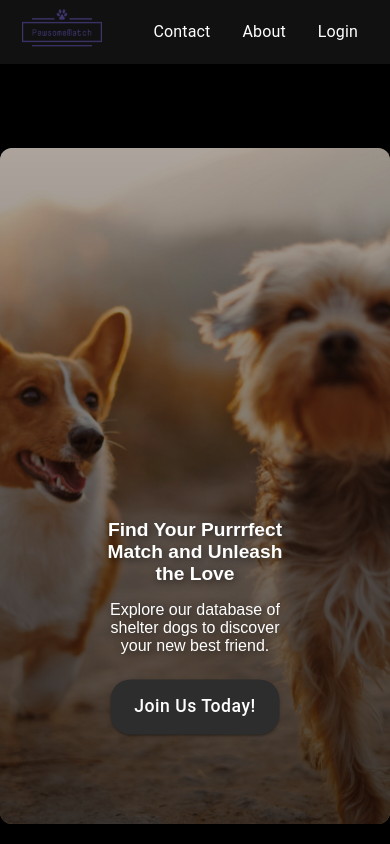
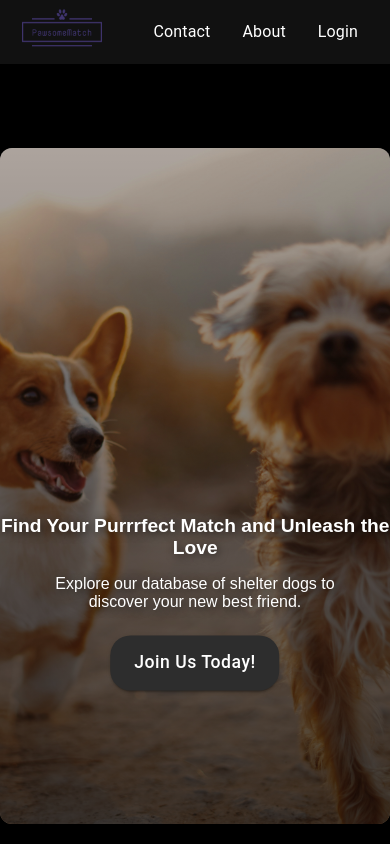
Before and after one commit to Andrew-h13/pawsome, a Next.js app: page / in a window 390 px wide. Shown: the top 844 px of the page. Built offline with nearby package versions, Linux system fonts and the light colour scheme.

Commit message:
Slight responsive(mobile) changes

```diff
--- a/src/layouts/ui/splash.tsx
+++ b/src/layouts/ui/splash.tsx
@@ -86,13 +86,18 @@ export default function Splash() {
           >
             {!isLoggedIn ? (
               <>
-                <h4>Find Your Purrrfect Match and Unleash the Love</h4>
+                <h4
+                  style={{ width: "100vw", transform: "translate(-10%, 0%)" }}
+                >
+                  Find Your Purrrfect Match and Unleash the Love
+                </h4>
                 <Box
                   sx={{
                     marginTop: 2,
                     fontSize: { xs: "1rem", sm: "1.1rem" },
                     fontWeight: "normal",
-                    maxWidth: "100%",
+                    Width: "100vw",
+                    transform: "translate(0%, 0%)",
                   }}
                 >
                   Explore our database of shelter dogs to discover your new best
```
